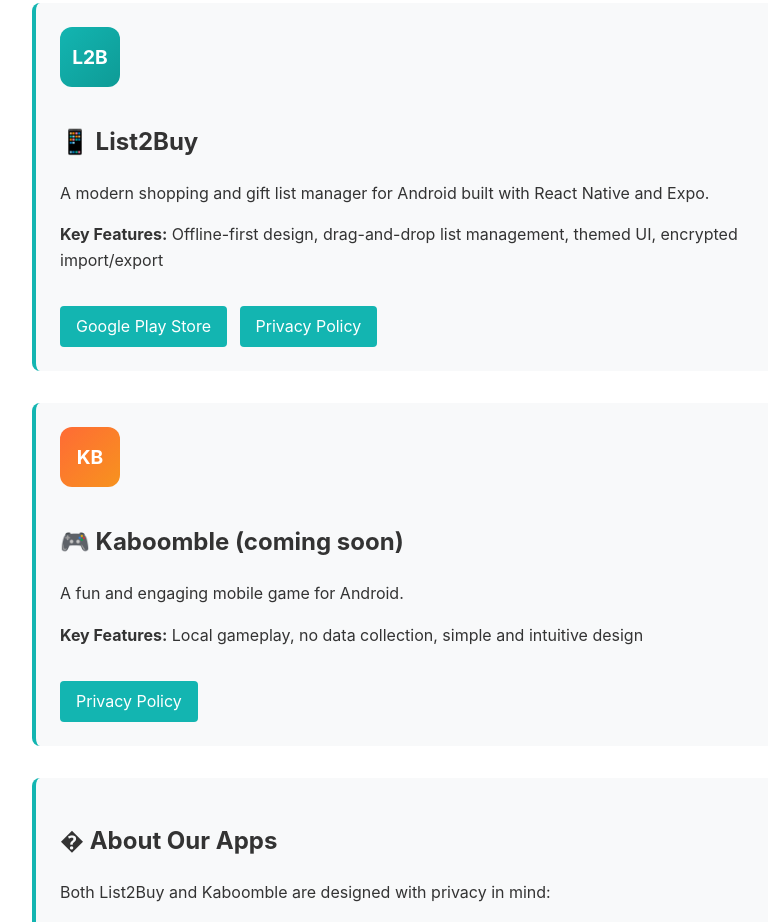
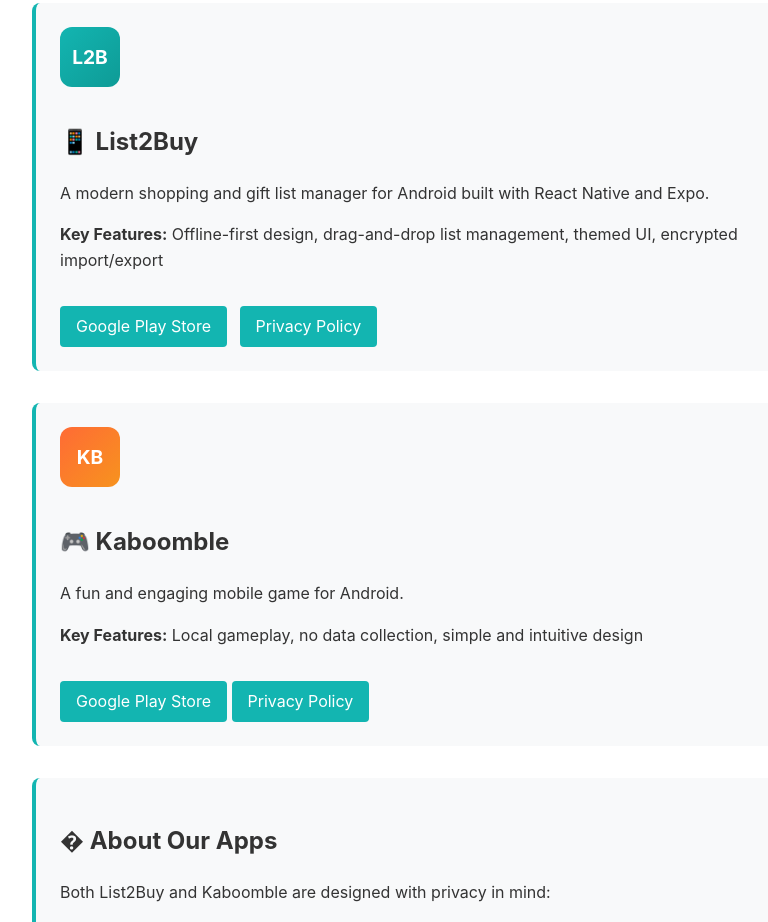
Before and after one commit to TreeTopTech/treetoptech.github.io, a plain HTML site: page docs/index.html in a window 1280 px wide. Shown: the part 297-1219 px from the top of the page, without its empty margins (208-976 px from the left). Drawn offline with Linux system fonts and the light colour scheme.

Commit message:
Add Kaboomble play store link

```diff
--- a/docs/index.html
+++ b/docs/index.html
@@ -102,10 +102,11 @@
 
     <div class="app-card">
         <div class="app-logo kaboomble-logo">KB</div>
-        <h2>🎮 Kaboomble (coming soon)</h2>
+        <h2>🎮 Kaboomble</h2>
         <p>A fun and engaging mobile game for Android.</p>
         <p><strong>Key Features:</strong> Local gameplay, no data collection, simple and intuitive design</p>
         <div style="margin-top: 1rem;">
+            <a href="https://play.google.com/store/apps/details?id=com.treetoptech.kaboomble" class="file-link">Google Play Store</a>
             <a href="https://github.com/TreeTopTech/AppStoreDocs/tree/main/Kaboomble" class="file-link">Privacy Policy</a>
         </div>
     </div>
```
